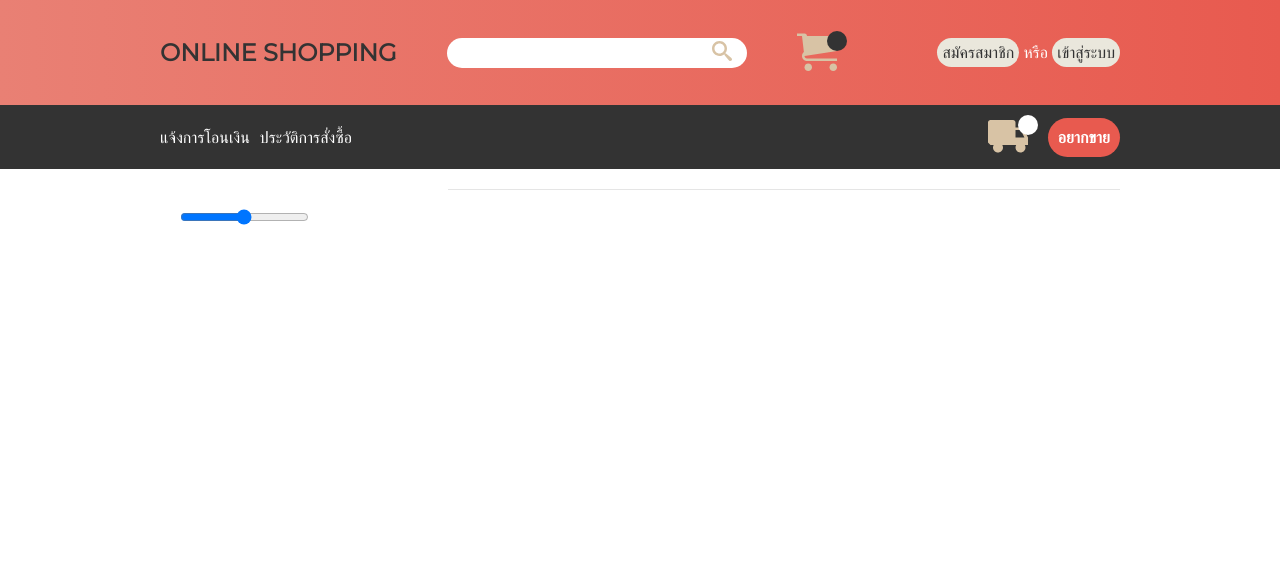
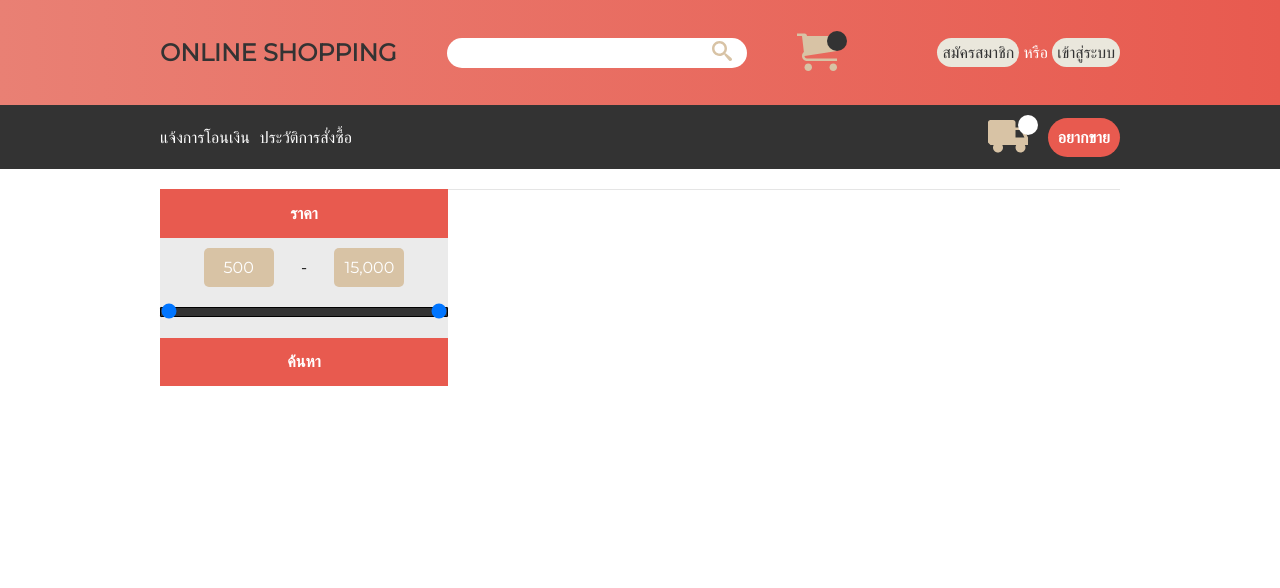
Before and after one commit to narawit0/online-shopping-system, a PHP site: page / in a window 1280 px wide. Shown: the top 588 px of the page. Run offline with PHP 8.4, Linux system fonts and the light colour scheme; data that the repository does not hold is empty; some libraries are stand-ins or nearby versions.

Commit message:
add search price form

```diff
--- a/css/styles.css
+++ b/css/styles.css
@@ -396,10 +396,16 @@ li {
 
 .main-content--left {
     flex-basis: 30%;
-    padding: 2rem;
-    /* background-color: blue; */
     min-height: 40rem;
 }
+
+.main-content--left .search--price {
+    text-align: center;
+    color: var(--color-white);
+    background-color: var(--color-primary-dark);
+    padding: 1.5rem;
+}
+
 
 .main-conntent--right {
     flex: 1;
@@ -1048,3 +1054,68 @@ li {
     background-color: var(--color-primary-dark);
     color: var(--color-grey-dark-1);
 }
+
+
+input[type=range] {
+    pointer-events: none;
+    position: absolute;
+    width: 100%;
+}
+
+input[type="range"]::-webkit-slider-thumb {
+    pointer-events: all;
+    position: relative;
+    z-index: 1;
+    margin-top: -.5rem;
+    border: 1px solid #000000;
+    background: #ffffff;
+    cursor: pointer;
+}
+
+input[type=range]::-webkit-slider-runnable-track {
+    width: 100%;
+    height: 1rem;
+    cursor: pointer;
+    background: var(--color-grey-dark-1);
+    border-radius: 1.3px;
+    border: 0.2px solid #010101;
+  }
+
+.range-slider {
+    position: relative;
+    height: 10rem;
+    background-color: rgba(0,0,0, .08);
+}
+
+.range-price {
+    margin: 0 auto;
+    display: flex;
+    justify-content: space-around;
+    padding: 1rem 3rem;
+    align-items: center;
+    margin-bottom: 1rem;
+}
+
+.range-price > span:not(:nth-child(2)) {
+    padding: 1rem;
+    background-color: var(--color-primary-light);
+    color: var(--color-white);
+    border-radius: .5rem;
+    min-width: 7rem;
+    text-align: center;
+}
+
+.price-search {
+    width: 100%;
+    padding: 1.5rem;
+    background-color: var(--color-primary-dark);
+    border: none;
+    cursor: pointer;
+    color: var(--color-white);
+    font-size: 1.6rem;
+    font-weight: bold;
+}
+
+.price-search:focus {
+    outline: none;
+}
--- a/js/scripts.js
+++ b/js/scripts.js
@@ -30,7 +30,7 @@ function add_product_to_cart(pro_id, cat_id, quanity=1) {
     xmlhttp.onreadystatechange = function() {
         if (this.readyState == 4 && this.status == 200) {
             if(this.responseText) {
-                alert(this.responseText);
+               alert(this.responseText);
             } else {
                 get_cart_count();
                 if(!cat_id) {
@@ -90,6 +90,36 @@ function get_delivery_count() {
     xmlhttp.send();
 }
 
+function getVals() {
+    var parent = document.querySelector('.range-slider');
+    var slides = parent.getElementsByTagName('input');
+    var slide1 = parseFloat( slides[0].value );
+    var slide2 = parseFloat( slides[1].value );
+    if( slide1 > slide2 ){ var tmp = slide2; slide2 = slide1; slide1 = tmp; }
+
+    var price1_display = document.querySelector('.price-1');
+    var price2_display = document.querySelector('.price-2');
+    price1_display.innerHTML = new Intl.NumberFormat().format(slide1);
+    price2_display.innerHTML = new Intl.NumberFormat().format(slide2);
+}
+
+function addRangeSliderEvent (){
+    // Initialize Sliders
+    var sliderSections = document.getElementsByClassName("range-slider");
+        for( var x = 0; x < sliderSections.length; x++ ){
+          var sliders = sliderSections[x].getElementsByTagName("input");
+          for( var y = 0; y < sliders.length; y++ ){
+            if( sliders[y].type ==="range" ){
+              sliders[y].oninput = getVals;
+              // Manually trigger event first time to display values
+              sliders[y].oninput();
+            }
+          }
+        }
+  }
+
+  addRangeSliderEvent();
+
 
 
 get_cart_count();
--- a/main.php
+++ b/main.php
@@ -26,7 +26,19 @@ function show_all_products_by_cat_id(cat_id) {
 <main class="main-content">
         <div class="container">
             <aside class="main-content--left">
-            <input type="range" min="1" max="100" value="50">
+            <div class="search--price">
+                <h4>ราคา</h4>
+            </div>
+            <section class="range-slider">
+                <div class="range-price">
+                    <span class="price-1">500</span>
+                    <span>-</span>
+                    <span class="price-2">15000</span>
+                </div>
+                <input type="range" id="range-1" value="500" min="500" max="15000">
+                <input type="range" id="range-2" value="15000" min="500" max="15000">
+            </section>
+            <button class="price-search">ค้นหา</button>
             </aside>
             <section id="main-conntent--right" class="main-conntent--right">
             <?php
--- a/product.php
+++ b/product.php
@@ -60,10 +60,11 @@
 
             $per_page = 9;
             if($page == "" || $page == 1) {
-                $page_start = 0;
+                $page_start = 1;
             } else {
-                $page_start = ($page * $per_page) - $per_page;
+                $page_start = ((int)$page * $per_page) - $per_page;
             }
+
 
             $sql = "SELECT products.id, products.name, products.price, products.quanity, product_images.image FROM products INNER JOIN product_images ON products.pro_img_id = product_images.id LIMIT $page_start , $per_page";
 
--- a/show_all_products.php
+++ b/show_all_products.php
@@ -1,7 +1,8 @@
 <?php include("init.php"); ?>
 <?php
 if(empty($_GET['cat_id']) || !isset($_GET['cat_id'])) {
-    $page = $_GET['page'];
+    $page = (int)$_GET['page'];
+
 
     /* QUERY PRODUCT WITH LIMITED NUMBER BY PAGE*/
     $products = Product::select_products_limited($page);
--- a/show_products_cat_id.php
+++ b/show_products_cat_id.php
@@ -8,7 +8,7 @@
 </style>
 <?php
     $cat_id = $_GET['cat_id'];
-    $page = $_GET['page'];
+    $page = (int)$_GET['page'];
 
     /* QUERY PRODUCT WITH LIMITED NUMBER BY PAGE*/
     $products = Product::select_products_by_cat_id_limited($cat_id, $page);
```
